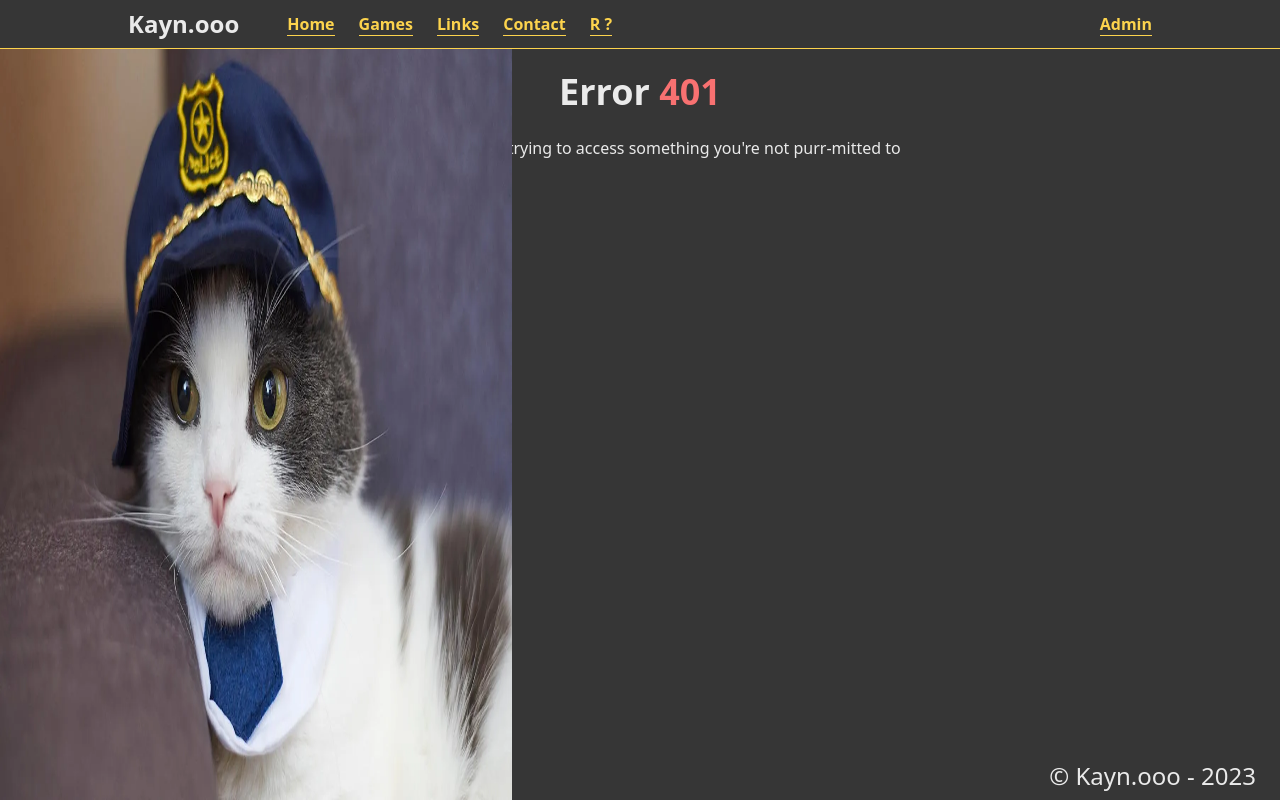
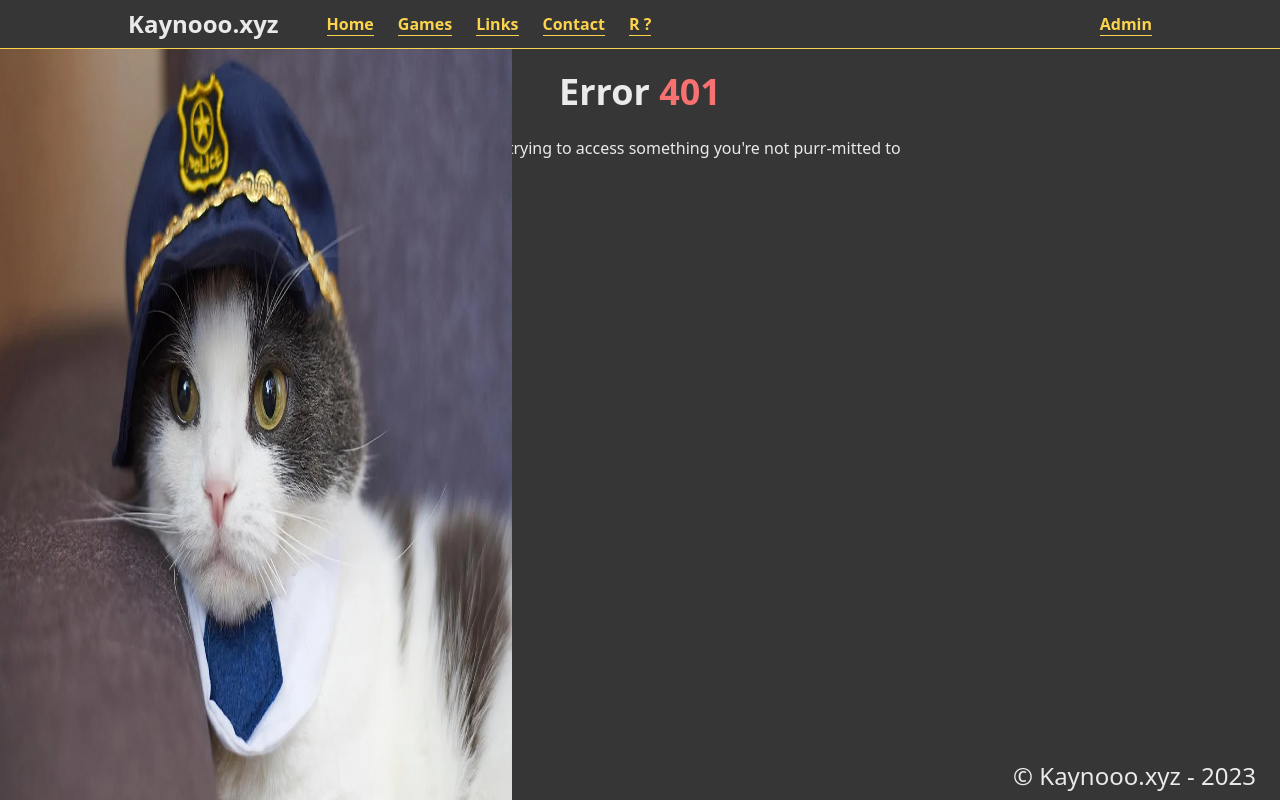
Before and after one commit to Kayno0o/kayn.ooo-client, a Next.js app: page /401 in a window 1280 px wide. Built offline with nearby package versions, Linux system fonts and the light colour scheme; a web font is replaced by a local one.

Commit message:
Update URLs and site name

```diff
--- a/components/base/Meta.tsx
+++ b/components/base/Meta.tsx
@@ -12,7 +12,7 @@ interface MetaProps {
 function Meta(props: MetaProps) {
   const [currentUrl, setCurrentUrl] = React.useState<string>('')
 
-  const getTitle = React.useCallback(() => (props.title ? `${props.title} - Kayn.ooo` : 'Kayn.ooo'), [props.title])
+  const getTitle = React.useCallback(() => (props.title ? `${props.title} - Kaynooo.xyz` : 'Kaynooo.xyz'), [props.title])
   const getDesc = React.useCallback(
     () =>
       props.description
@@ -44,9 +44,9 @@ function Meta(props: MetaProps) {
       <meta property="og:description" content={getDesc()} />
 
       <meta property="og:type" content="website" />
-      <meta property="og:url" content="https://kayn.ooo" />
-      <meta property="og:site_name" content="Kayn.ooo" />
-      <meta property="og:image" content={props.src || 'https://kayn.ooo/images/og-image.png'} />
+      <meta property="og:url" content="https://kaynooo.xyz" />
+      <meta property="og:site_name" content="Kaynooo.xyz" />
+      <meta property="og:image" content={props.src || 'https://kaynooo.xyz/images/og-image.png'} />
       <meta property="og:image:width" content="1200" />
       <meta property="og:image:height" content="630" />
 
@@ -55,7 +55,7 @@ function Meta(props: MetaProps) {
       <meta name="twitter:card" content="summary_large_image" />
       <meta name="twitter:site" content="@kayn_ooo" />
       <meta name="twitter:creator" content="@kayn_ooo" />
-      <meta name="twitter:image" content={props.src || 'https://kayn.ooo/images/og-image.png'} />
+      <meta name="twitter:image" content={props.src || 'https://kaynooo.xyz/images/og-image.png'} />
 
       <link rel="icon" href="/favicon.ico" />
 
--- a/components/layout/inc/Footer.tsx
+++ b/components/layout/inc/Footer.tsx
@@ -3,7 +3,7 @@ import React from 'react'
 function Footer() {
   return (
     <footer className="mt-auto w-full px-6 py-2">
-      <h2 className="text-right text-2xl">© Kayn.ooo - {new Date().getFullYear()}</h2>
+      <h2 className="text-right text-2xl">© Kaynooo.xyz - {new Date().getFullYear()}</h2>
     </footer>
   )
 }
--- a/components/layout/inc/Header.tsx
+++ b/components/layout/inc/Header.tsx
@@ -22,7 +22,7 @@ function Header() {
 
         <h1>
           <Link href="/" className="text-2xl font-bold">
-            Kayn.ooo
+            Kaynooo.xyz
           </Link>
         </h1>
 
--- a/components/link-tree/LTPage.tsx
+++ b/components/link-tree/LTPage.tsx
@@ -81,7 +81,7 @@ function LTPage(props: LTPageProps) {
             </div>
 
             <Link href="/" className="mt-auto justify-self-end text-2xl font-bold text-slate-200">
-              <h2>Kayn.ooo</h2>
+              <h2>Kaynooo.xyz</h2>
             </Link>
           </div>
         </div>
```
Also changed, not shown: 1 other file (tests, documents, lock files or other folders).
